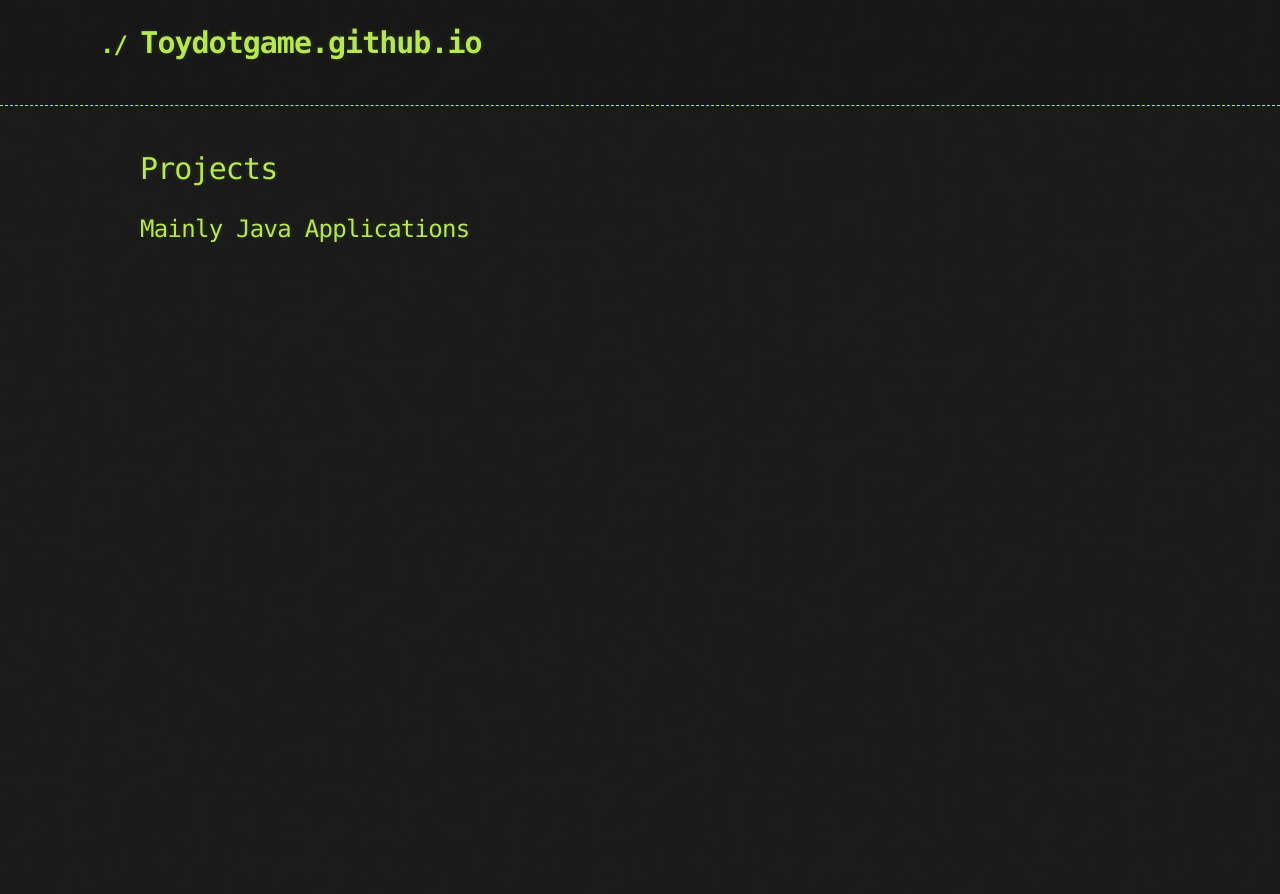
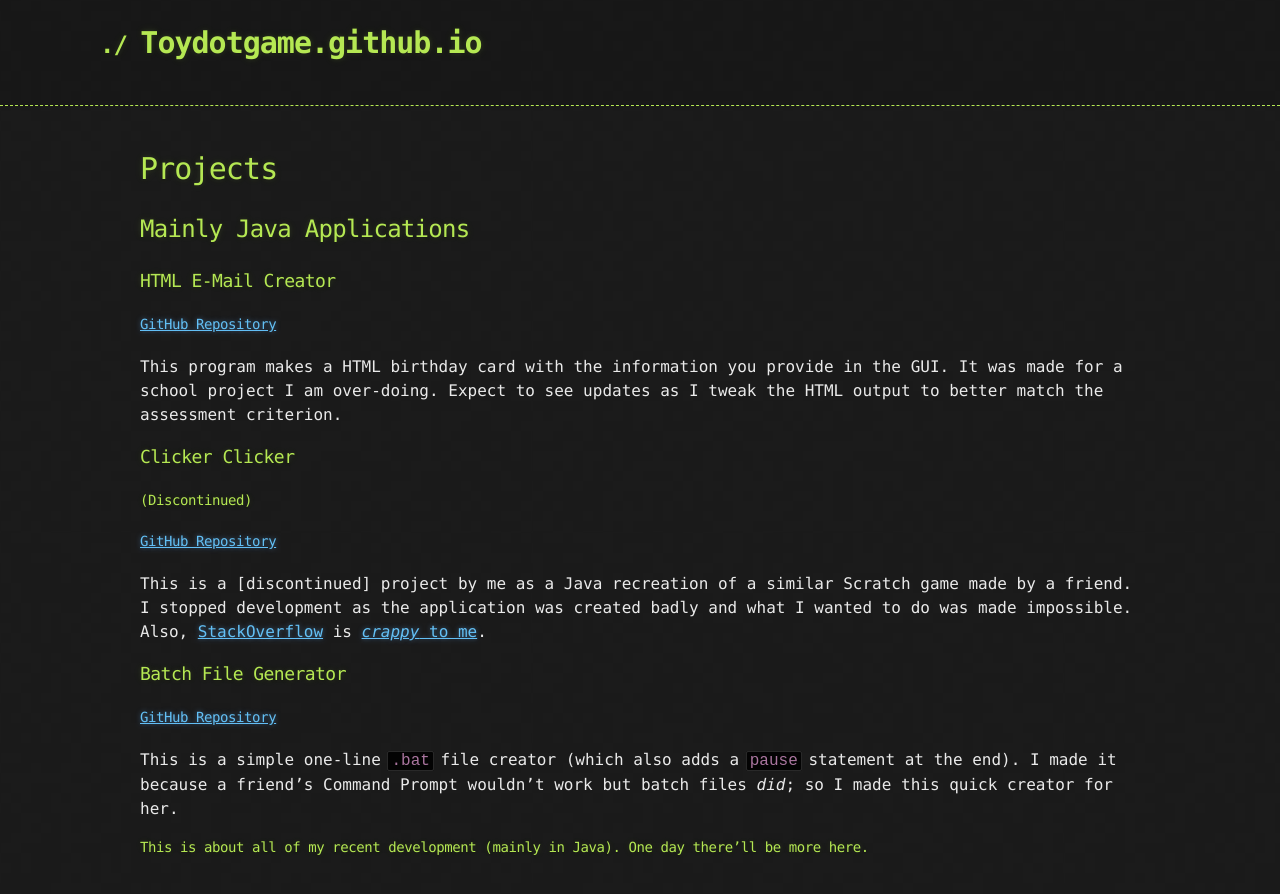
Before and after one commit to Toydotgame/Toydotgame.github.io, a Jekyll site: the page built from projects.md, in a window 1280 px wide. Shown: the top 894 px of the page. Built offline with Jekyll 4.4.1, drawn with Linux system fonts in a browser that asks for light colours; our own code applies the rules of GitHub Pages for plain Markdown files; the repository's description, which GitHub fills in, is left out.

Commit message:
Update projects.md

```diff
--- a/projects.md
+++ b/projects.md
@@ -1,2 +1,18 @@
 # Projects
 ## Mainly Java Applications
+
+### HTML E-Mail Creator
+#### [GitHub Repository](https://github.com/Toydotgame/emailHTMLGenerator)
+This program makes a HTML birthday card with the information you provide in the GUI. It was made for a school project I am over-doing.
+Expect to see updates as I tweak the HTML output to better match the assessment criterion.
+
+### Clicker Clicker
+#### (Discontinued)
+#### [GitHub Repository](https://github.com/Toydotgame/ClickerClicker)
+This is a \[discontinued\] project by me as a Java recreation of a similar Scratch game made by a friend. I stopped development as the application was created badly and what I wanted to do was made impossible. Also, [StackOverflow](https://stackoverflow.com/questions/62480554/whats-a-simple-way-to-slow-down-a-loop) is [_crappy_ to me](https://stackoverflow.com/questions/62727185/how-can-i-make-a-slow-loop).
+
+### Batch File Generator
+#### [GitHub Repository](https://github.com/Toydotgame/batFileGenerator)
+This is a simple one-line `.bat` file creator (which also adds a `pause` statement at the end). I made it because a friend's Command Prompt wouldn't work but batch files _did_; so I made this quick creator for her.
+
+#### This is about all of my recent development (mainly in Java). One day there'll be more here.
```
